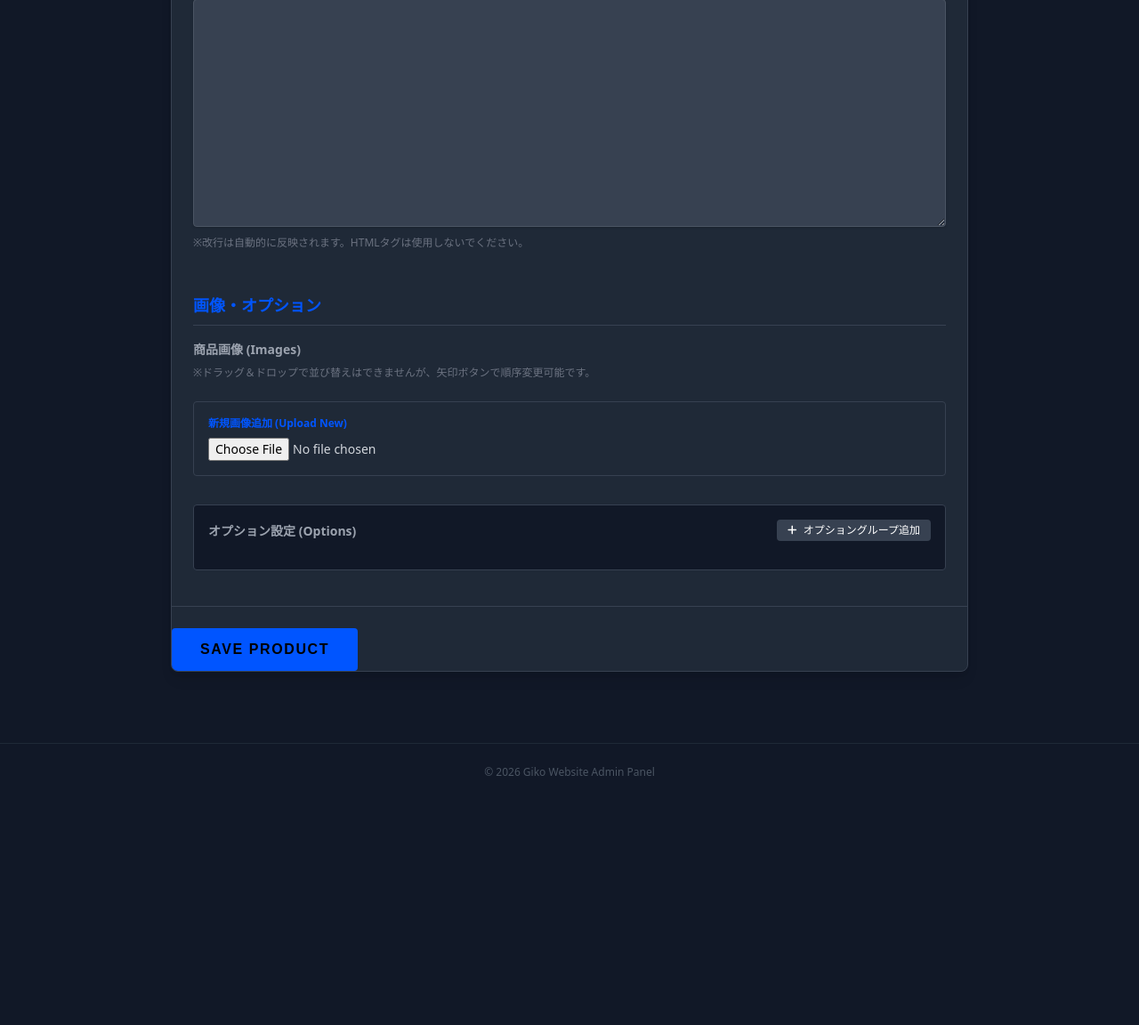
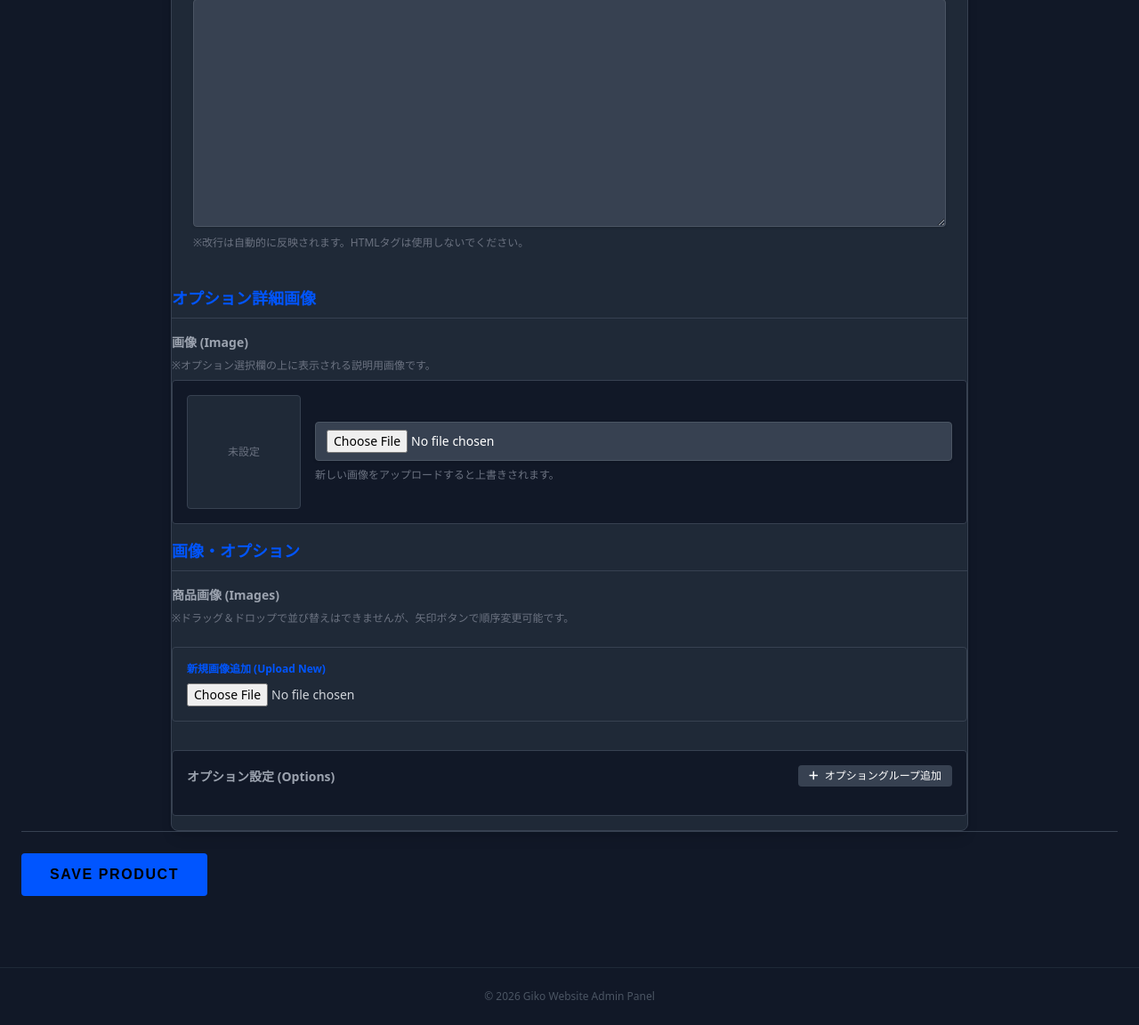
Before and after one commit to kaitonakamura0731-cell/Giko_Website, a PHP site: page /admin/store/edit.php in a window 1280 px wide. Shown: the part 794-1946 px from the top of the page at 89% size. Before the commit the page ends 1666 px from the top, so only its background shows below. Run offline with PHP 8.4, Linux system fonts and the light colour scheme; a user stored in the database is signed in; some libraries are stand-ins or nearby versions.

Commit message:
hobonanimositenai

```diff
--- a/src/admin/store/edit.php
+++ b/src/admin/store/edit.php
@@ -18,6 +18,7 @@ $default_product = [
     'model_code' => '',
     'images' => '[]',
     'options' => '[]',
+    'option_detail_image' => '',
     'stock_status' => 1
 ];
 
@@ -48,6 +49,14 @@ if ($_SERVER['REQUEST_METHOD'] === 'POST') {
     $description = $_POST['description'];
     $compatible_models = $_POST['compatible_models'];
     $model_code = $_POST['model_code'];
+
+    // Feature Image for Options
+    $option_detail_image = $_POST['option_detail_image_current'] ?? '';
+    // Handle Upload
+    $uploaded_opt_img = handleUpload('option_detail_image_file', '../../assets/images/uploads/');
+    if ($uploaded_opt_img) {
+        $option_detail_image = str_replace('../../assets', '../assets', $uploaded_opt_img);
+    }
     $stock_status = (int) ($_POST['stock_status'] ?? 1);
 
     // Images (Lines to JSON)
@@ -145,15 +154,15 @@ if ($_SERVER['REQUEST_METHOD'] === 'POST') {
     try {
         if ($id) {
             // Update
-            $sql = "UPDATE products SET name=?, price=?, shipping_fee=?, short_description=?, description=?, compatible_models=?, model_code=?, images=?, options=?, stock_status=? WHERE id=?";
+            $sql = "UPDATE products SET name=?, price=?, shipping_fee=?, short_description=?, description=?, compatible_models=?, model_code=?, images=?, options=?, option_detail_image=?, stock_status=? WHERE id=?";
             $stmt = $pdo->prepare($sql);
-            $stmt->execute([$name, $price, $shipping_fee, $short_description, $description, $compatible_models, $model_code, $images_json, $options_json, $stock_status, $id]);
+            $stmt->execute([$name, $price, $shipping_fee, $short_description, $description, $compatible_models, $model_code, $images_json, $options_json, $option_detail_image, $stock_status, $id]);
             $success = "商品情報を更新しました。";
         } else {
             // Insert
-            $sql = "INSERT INTO products (name, price, shipping_fee, short_description, description, compatible_models, model_code, images, options, stock_status) VALUES (?, ?, ?, ?, ?, ?, ?, ?, ?, ?)";
+            $sql = "INSERT INTO products (name, price, shipping_fee, short_description, description, compatible_models, model_code, images, options, option_detail_image, stock_status) VALUES (?, ?, ?, ?, ?, ?, ?, ?, ?, ?, ?)";
             $stmt = $pdo->prepare($sql);
-            $stmt->execute([$name, $price, $shipping_fee, $short_description, $description, $compatible_models, $model_code, $images_json, $options_json, $stock_status]);
+            $stmt->execute([$name, $price, $shipping_fee, $short_description, $description, $compatible_models, $model_code, $images_json, $options_json, $option_detail_image, $stock_status]);
             $id = $pdo->lastInsertId();
             $success = "商品を新規作成しました。";
             header("Location: edit.php?id=" . $id . "&created=1");
@@ -255,6 +264,37 @@ require_once '../includes/header.php';
                         <textarea name="description"
                             class="form-input h-64 font-mono text-sm leading-relaxed"><?php echo htmlspecialchars($product['description']); ?></textarea>
                         <p class="text-xs text-gray-500 mt-1">※改行は自動的に反映されます。HTMLタグは使用しないでください。</p>
+                    </div>
+                </div>
+                </div>
+            </div>
+
+            <!-- Option Detail Image (New) -->
+            <div>
+                <h3 class="text-lg font-bold text-primary mb-4 border-b border-gray-700 pb-2">オプション詳細画像</h3>
+                <div class="form-group">
+                    <label class="form-label">画像 (Image)</label>
+                    <p class="text-xs text-gray-500 mb-2">※オプション選択欄の上に表示される説明用画像です。</p>
+
+                    <div class="flex items-center gap-4 bg-gray-900 p-4 rounded border border-gray-700">
+                        <?php if (!empty($product['option_detail_image'])): ?>
+                            <div class="relative group">
+                                <img src="<?php echo htmlspecialchars($product['option_detail_image']); ?>" class="h-32 w-auto rounded border border-gray-600">
+                                <div class="absolute inset-0 bg-black/50 flex items-center justify-center opacity-0 group-hover:opacity-100 transition-opacity">
+                                    <p class="text-xs text-white">現在の画像</p>
+                                </div>
+                            </div>
+                        <?php else: ?>
+                            <div class="h-32 w-32 bg-gray-800 rounded border border-gray-700 flex items-center justify-center text-gray-500 text-xs">
+                                未設定
+                            </div>
+                        <?php endif; ?>
+
+                        <div class="flex-1">
+                            <input type="hidden" name="option_detail_image_current" value="<?php echo htmlspecialchars($product['option_detail_image'] ?? ''); ?>">
+                            <input type="file" name="option_detail_image_file" class="form-input text-sm">
+                            <p class="text-xs text-gray-500 mt-2">新しい画像をアップロードすると上書きされます。</p>
+                        </div>
                     </div>
                 </div>
             </div>
```
Also changed, not shown: add_column.php (added, +23 -0 lines), src/store/product_detail.php (+88 -22 lines), .htaccess.
